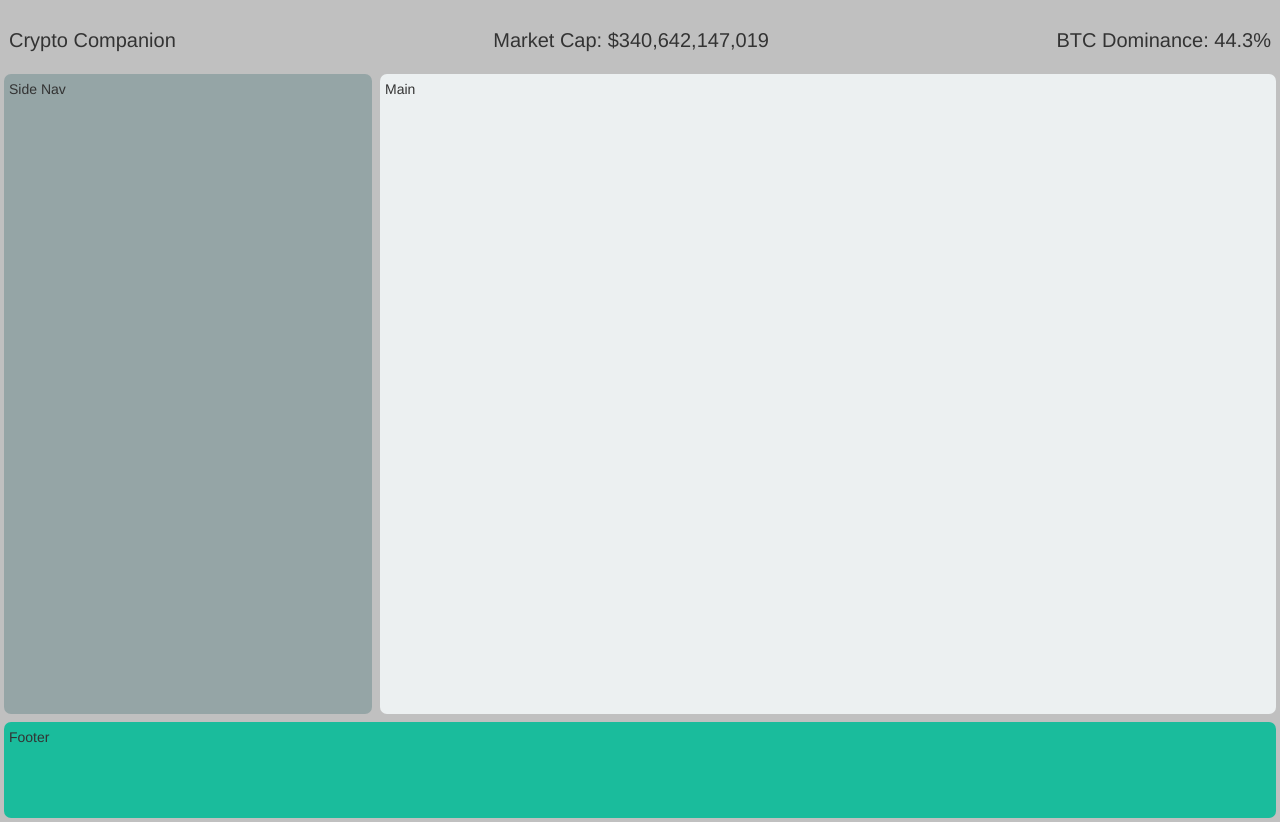
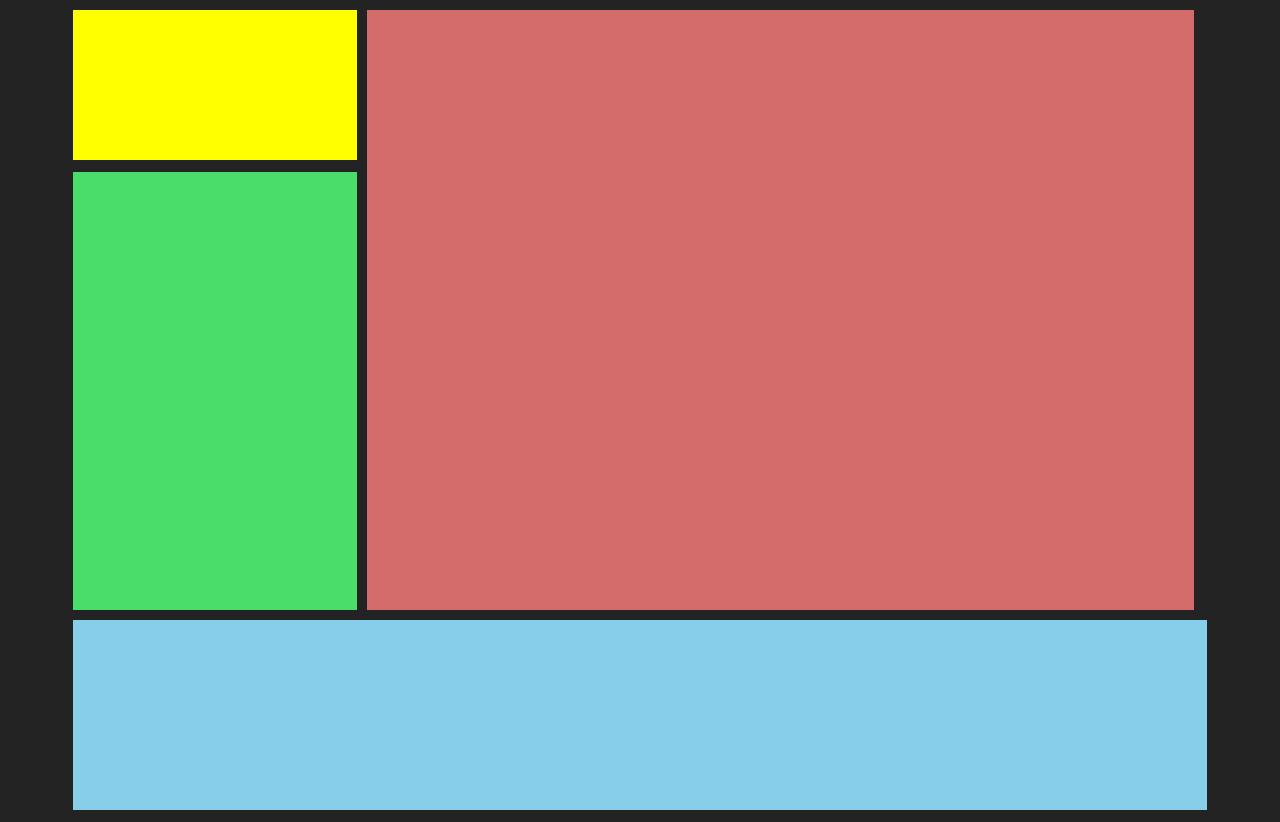
Before and after one commit to hakbar0/Crypto-Companion, a React (Create React App) app: page / in a window 1280 px wide. Built offline with nearby package versions, Linux system fonts and the light colour scheme.

Commit message:
Main layout sorted. Need to make sure it scales nicely.

```diff
--- a/src/components/App.js
+++ b/src/components/App.js
@@ -1,19 +1,13 @@
 import React, { Component } from 'react';
 import { BrowserRouter, Route, Switch } from 'react-router-dom';
-import Footer from './Footer';
-import Main from './Main';
-import Header from './Header';
+import Homepage from './Homepage';
 import '../styles/App.css';
 
 
 class App extends Component {
   render() {
     return (
-      <div className = "Homepage">
-        <Header />
-        <Main />
-        <Footer />
-      </div>
+      <Homepage />
     );
   }
 }
--- a/src/components/Footer.js
+++ /dev/null
@@ -1,9 +0,0 @@
-import React from 'react';
-
-const Footer = () => {
-  return(
-    <footer>Footer</footer>
-  )
-}
-
-export default Footer;
--- a/src/components/Header.js
+++ /dev/null
@@ -1,13 +0,0 @@
-import React from 'react';
-
-const Header = () => {
-  return (
-    <header>
-      <h3>Crypto Companion </h3>
-      <h3 className = 'market-cap'>Market Cap: $340,642,147,019</h3>
-      <h3 className = 'btc-dom'>BTC Dominance: 44.3%</h3>
-    </header>
-  )
-}
-
-export default Header;
--- /dev/null
+++ b/src/components/Homepage.js
@@ -0,0 +1,16 @@
+import React from 'react';
+
+const Homepage = () => {
+  return (
+    <div id="wrap">
+      <div className="nested-items">
+        <div className="title"></div>
+        <div className="side-nav"></div>
+      </div>
+      <div className="main"></div>
+      <div className="footer"></div>
+    </div>
+  )
+}
+
+export default Homepage;
--- a/src/components/Main.js
+++ /dev/null
@@ -1,12 +0,0 @@
-import React from 'react';
-
-const Main = () => {
-  return(
-    <main>
-    <article>Main</article>
-    <nav>Side Nav</nav>
-    </main>
-  )
-}
-
-export default Main;
--- a/src/styles/App.css
+++ b/src/styles/App.css
@@ -1,76 +1,49 @@
-body{
+* {
+  margin: 0;
+  padding: 0;
+}
+body {
+  background: #232323;
+  padding: 10px;
+}
+#wrap {
   display: flex;
-  margin:0;
-  flex-direction: column;
-  min-height: 100vh;
-  background: rgb(192,192,192);
-  font-family: Helvetica;
+  width: 90%;
+  height: auto;
+  box-sizing: border-box;
+  margin: 0 auto;
+  flex-wrap: wrap;
+  background: #232323;
 }
 
-a {
-  text-decoration: none;
-  color: black;
+.main{
+  width: 73%;
+  height: 600px;
+  background: #d56c6c;
+  margin-left: 10px;
+
+}
+.nested-items {
+  display: flex;
+  width: 25%;
+  flex-wrap: wrap;
+  align-content: space-between;
+}
+ .title {
+  background: yellow;
+  width: 100%;
+  height: 25%;
 }
 
-main > *, header, footer {
-  margin: 4px;
-  padding: 5px;
-  border-radius: 7px;
+.side-nav {
+  background: #4add69;
+  width: 100%;
+  height: 73%;
 }
 
-main {
-  display: flex;
-  flex-basis: 800px;
+.footer {
+  margin-top: 10px;
+  width: 100%;
+  height: 190px;
+  background: skyblue;
 }
-
-article {
-  flex: 4 0 70%;
-  background: #ecf0f1;
-  min-height: 80vh;
-}
-
-nav {
-  flex: 1 1 30%;
-  flex-direction: column;
-  background: #95a5a6;
-  order: -1;
-  max-height: 80vh;
-}
-
-footer {
-  flex: 1 1 20%;
-  background: #1abc9c;
-  flex-basis: 100px;
-  min-height: 12vh;
-}
-
-header h3{
- font-size: 20px;
-}
-
-header{
-  display: flex;
-  justify-content: space-between;
-  align-items: center;
-}
-
-header h3.market-cap{
-margin-left: 30px;
-}
-
-@media all and (max-width: 640px) {
-  main {
-    flex-direction: column;
-    flex-grow: 1;
-  }
-
-  nav {
-    order: 0;
-  }
-  header, footer {
-    flex-basis: 50px;
-  }
-  header{
-    text-align: center;
-  }
-}
```
